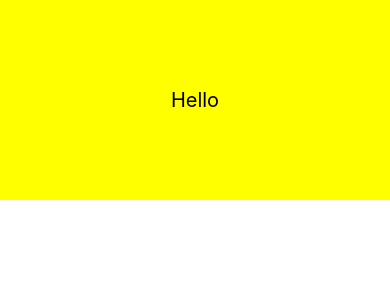
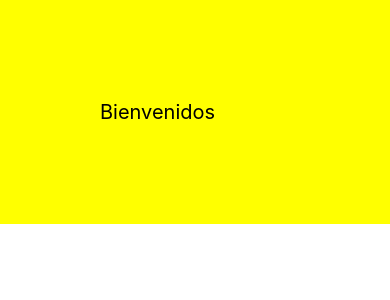
Before and after one commit to pedro-donoso/react-native, a React Native app: screen / in a window 390 px wide. Shown: the top 300 px of the page. Built offline with nearby package versions, Linux system fonts and the light colour scheme.

Commit message:
cambio titulo

```diff
--- a/App.js
+++ b/App.js
@@ -6,10 +6,8 @@ const styles = StyleSheet.create({
 
   container: {
     width: '100%',
-    alignItems: 'center',
-    justifyContent: 'center',
-    height: 200,
-    backgroundColor: 'yellow'
+    backgroundColor: 'yellow',
+    padding: 100
   },
 
   title: {
@@ -21,7 +19,7 @@ const styles = StyleSheet.create({
 export default function App() {
   return (
     <View style={styles.container}>
-      <Text style={styles.title}>Hello</Text>
+      <Text style={styles.title}>Bienvenidos</Text>
       <StatusBar style="auto" />
     </View>
   );
```
